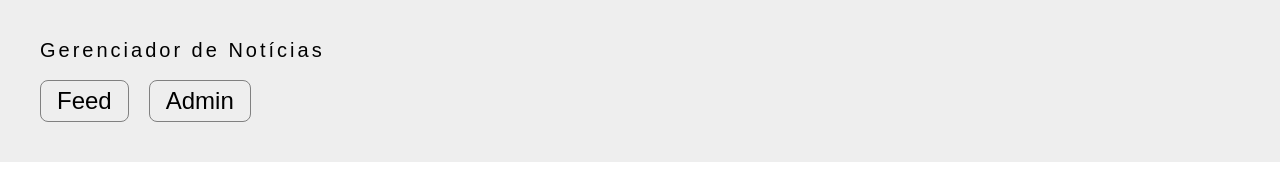
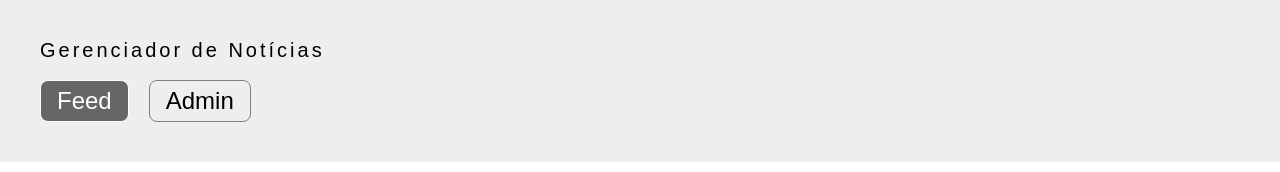
Before and after one commit to igorsfugiwara/gerenciador-de-noticias, a React (Vite) app: page / in a window 1280 px wide. In both pictures the pointer is over the link "Feed". Shown: the top 172 px of the page. Built offline with nearby package versions, Linux system fonts and the light colour scheme; no server answers.

Commit message:
ajustes finos

```diff
--- a/src/components/Header/Header.css
+++ b/src/components/Header/Header.css
@@ -26,4 +26,11 @@ header nav a {
     border: 1px solid grey;
     border-radius: var(--radius-3);
     color: #000;
+    transition: all .4s easy-in-out;
 }
+
+header nav a:hover {
+    background-color: var(--color-dark-grey);
+    color: var(--color-white);
+    border-color: var(--color-white);
+}
--- a/src/components/NewsCards/NewsCard.css
+++ b/src/components/NewsCards/NewsCard.css
@@ -23,9 +23,8 @@
 }
 
 .content-wrapper {
-    min-height: 230px;
+    min-height: 252px;
     justify-content: space-between;
-    height: 100%;
 }
 
 .content{
```
